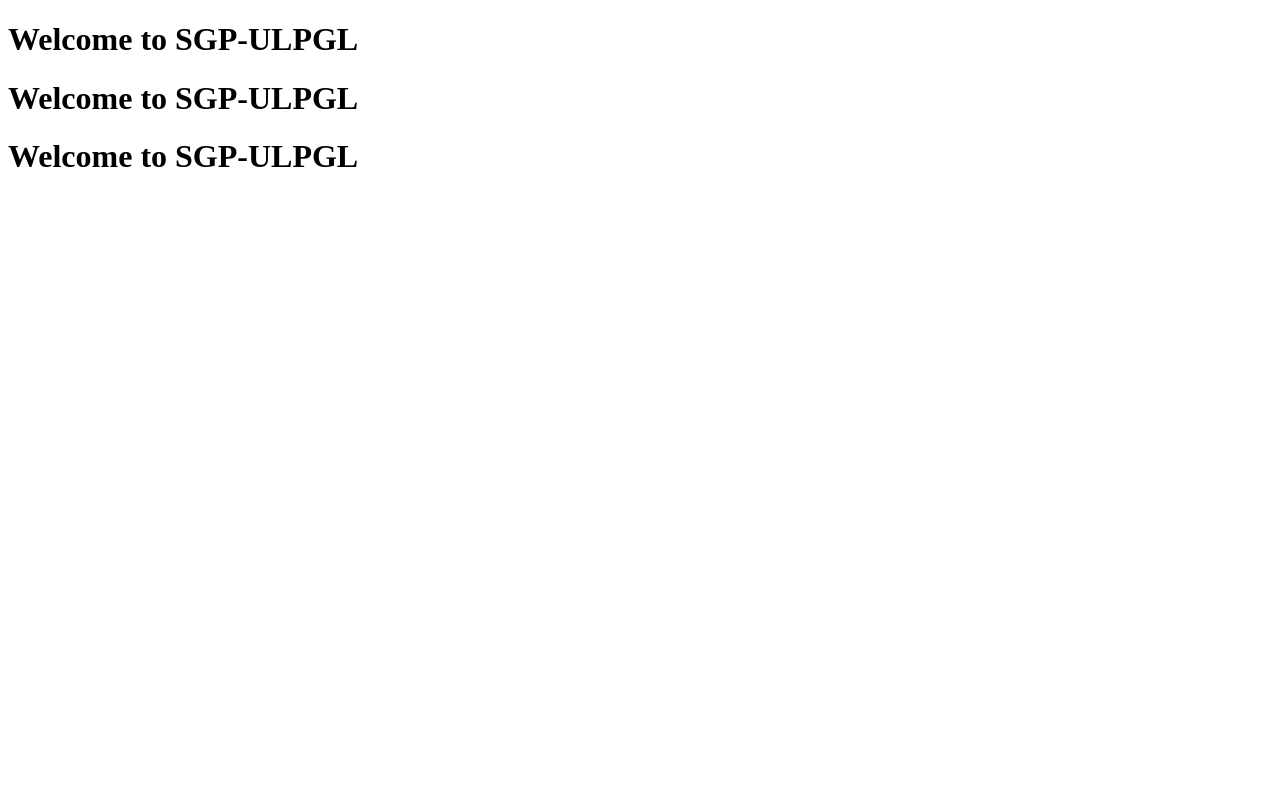
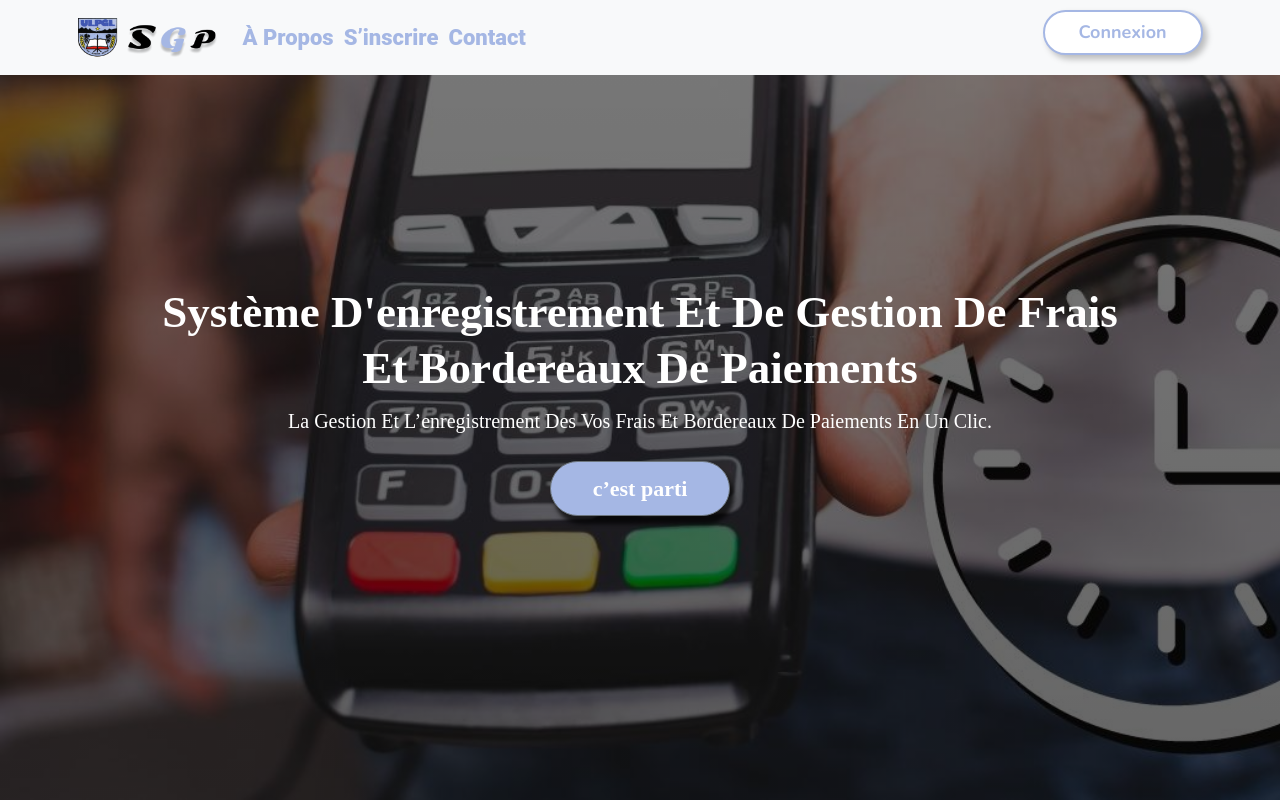
Before and after one commit to Ashuza11/SGP_FSTA_Webapp, a Flask app: page / in a window 1280 px wide. Run offline with Flask 2, Linux system fonts and the light colour scheme.

Commit message:
Update Home page

```diff
--- /dev/null
+++ b/static/styles.css
@@ -0,0 +1,138 @@
+@import url('https://fonts.googleapis.com/css2?family=Nunito:wght@200;300;400;600;700&display=swap');
+
+:root{
+  --blue1:#3F52AE;
+  --blue2: #A5B7E4;
+  --black1: #000;
+  --black2: #363740;
+  --red: #EB1E10;
+
+}
+
+*{
+  font-family: 'Nunito', sans-serif;
+  margin:0; padding:0;
+  box-sizing: border-box;
+  text-transform: capitalize;
+  outline: none; border:none;
+  text-decoration: none;
+  transition: all .2s linear;
+}
+
+/* *::selection{
+  background:var(--orange);
+  color:#fff;
+} */
+
+html{
+  font-size: 62.5%;
+  overflow-x: hidden;
+  scroll-padding-top: 6rem;
+  scroll-behavior: smooth;
+}
+
+
+h1, h2, h3, h4, h5, h6, a {
+  color: #ffff;
+}
+h1 {font-size: 46px;}
+
+html, body {
+  font-family: "Montserrat", sans-serif;
+  scroll-behavior: smooth;
+  color: white;
+  height: 100%;
+}
+
+.box1 {
+  left: 50%;
+  position: absolute;
+  top: 45%;
+  transform: translate(-50%, -55%);
+  text-align: center;
+}
+/* background-image: linear-gradient(60deg, #29323c 0%, #485563 100%);
+        opacity: .6; */
+
+body {
+    color: #333;
+    background-image: linear-gradient(rgba(0, 0, 0, 0.527),rgba(0, 0, 0, 0.6)) , url(../static/img/location-tpe-courte-duree.jpg);
+    background-size: cover;
+    position: relative;
+    background-repeat: no-repeat;
+}
+
+
+.site-header .nav-item .nav-link {
+  font-family: 'Roboto', 'Times New Roman', Times, serif;
+  font-style: normal;
+  font-weight: 900;
+  font-size: 22px;
+  line-height: 35px;
+  color: #A5B7E4;
+
+}
+
+.site-header .humboger {
+  background-color: #A5B7E4;
+}
+
+
+ul .large{
+  height: 45px;
+  width: 160px;
+  padding: 8px, 30px, 8px, 30px;
+  background: #FFFFFF;
+  border: 2px solid #A5B7E4;
+  color: #A5B7E4;
+  box-sizing: border-box;
+  box-shadow: 4px 4px 6px rgba(0, 0, 0, 0.25);
+  border-radius: 50px;
+  font-weight: bold;
+  font-size: 18px;
+}
+.home{
+  min-height: 100vh;
+  display: flex;
+  align-items: center;
+  justify-content: center;
+  flex-flow: column;
+  position: relative;
+  z-index: 0;
+}
+
+.home .content{
+  text-align: center;
+  width: 75%;
+}
+
+.home .content .title {
+  font-family: 'Poppins';
+  font-weight: 900;
+  font-size: 45px;
+  line-height: 125%;
+  text-align: center;
+  margin-bottom: 15px;
+}
+.home .content .text {
+  color: #fff;
+  font-family: 'Poppins';
+  font-style: normal;
+  font-weight: 300;
+  font-size: 20px;
+  line-height: 100%;
+  text-align: center;
+  margin-bottom: 30px;
+}
+
+.home .content .b-center {
+  width: 180px;
+  height: 55px;
+  color: #FFFFFF;
+  background: #A5B7E4;
+  box-shadow: 4px 8px 4px rgba(0, 0, 0, 0.7);
+  border-radius: 50px;
+  font-family: 'Poppins';
+  font-weight: 800;
+  font-size: 22px;
+}
--- a/templates/home.html
+++ b/templates/home.html
@@ -1,9 +1,11 @@
 {% extends "layout.html" %}
 {% block content %}
-
-    <h1>Welcome to SGP-ULPGL</h1>
-    <h1>Welcome to SGP-ULPGL</h1>
-    <h1>Welcome to SGP-ULPGL</h1>
-
+    <section class="home">
+        <div class="content">
+            <h1 class="title">Système d'enregistrement et de gestion de frais et bordereaux de paiements</h1>
+            <p class="text">La gestion et l’enregistrement des vos frais et bordereaux de paiements en un clic.</p>
+            <button class="btn b-center btn-outline-secondary">c’est parti</button>
+        </div>
+    </section>
 
 {% endblock content %}
--- a/templates/layout.html
+++ b/templates/layout.html
@@ -1,13 +1,70 @@
 <!DOCTYPE html>
 <html lang="en">
 <head>
+    <meta charset="UTF-8" />
+    <meta http-equiv="X-UA-Compatible" content="IE=edge" />
+    <meta name="viewport" content="width=device-width, initial-scale=1.0" />
+
+    <!-- Logo -->
+    <link rel="shortcut icon" href="/static/img/logo1.png" type="image/x-icon"/>
     {% if title %}
         <title>SGP - {{ title }}</title>
     {% else %}
         <title>SGP-ULPGL</title>
     {% endif %}
+    <link
+      href="https://cdn.jsdelivr.net/npm/bootstrap@5.0.1/dist/css/bootstrap.min.css"
+      rel="stylesheet"
+      integrity="sha384-+0n0xVW2eSR5OomGNYDnhzAbDsOXxcvSN1TPprVMTNDbiYZCxYbOOl7+AMvyTG2x"
+      crossorigin="anonymous"
+    />
+    <link rel="stylesheet" href="/static/styles.css">
 </head>
 <body>
+  <header class="site-header">
+    <!-- Navbar -->
+    <nav class="navbar navbar-expand-lg bg-light navbar-dark py-3 fixed-top">
+      <div class="container">
+
+        <a href="#" class="navbar-brand">
+          <img src="/static/img/logo.png" alt="logo" width="150" height="40">
+        </a>
+
+        <button
+          class="navbar-toggler humboger"
+          type="button"
+          data-bs-toggle="collapse"
+          data-bs-target="#navmenu">
+          <span class="navbar-toggler-icon"></span>
+        </button>
+
+
+        <div class="collapse navbar-collapse" id="navmenu">
+          <ul class="navbar-nav links">
+            <li class="nav-item">
+              <a href="#" class="nav-link">À propos</a>
+            </li>
+            <li class="nav-item">
+              <a href="#" class="nav-link">S’inscrire</a>
+            </li>
+            <li class="nav-item">
+              <a href="#" class="nav-link">Contact</a>
+            </li>
+          </ul>
+          <ul class="ms-auto">
+            <button type="button" class="btn large btn-outline-secondary">Connexion</button>
+          </ul>
+        </div>
+      </div>
+    </nav>
+  </header>
     {% block content %}{% endblock %}
+
+  <footer>
+
+  </footer>
+  <script src="/static/main.js"></script>
+  <script src="https://cdn.jsdelivr.net/npm/@popperjs/core@2.9.2/dist/umd/popper.min.js" integrity="sha384-IQsoLXl5PILFhosVNubq5LC7Qb9DXgDA9i+tQ8Zj3iwWAwPtgFTxbJ8NT4GN1R8p" crossorigin="anonymous"></script>
+  <script src="https://cdn.jsdelivr.net/npm/bootstrap@5.0.2/dist/js/bootstrap.min.js" integrity="sha384-cVKIPhGWiC2Al4u+LWgxfKTRIcfu0JTxR+EQDz/bgldoEyl4H0zUF0QKbrJ0EcQF" crossorigin="anonymous"></script>
 </body>
 </html>
```
Also changed, not shown: static/img/location-tpe-courte-duree.jpg (renamed from img/location-tpe-courte-duree.jpg), static/img/logo.png (added), static/img/logo.svg (added), static/img/logo1.png (added), static/img/xyz.webp (renamed from img/xyz.webp).
